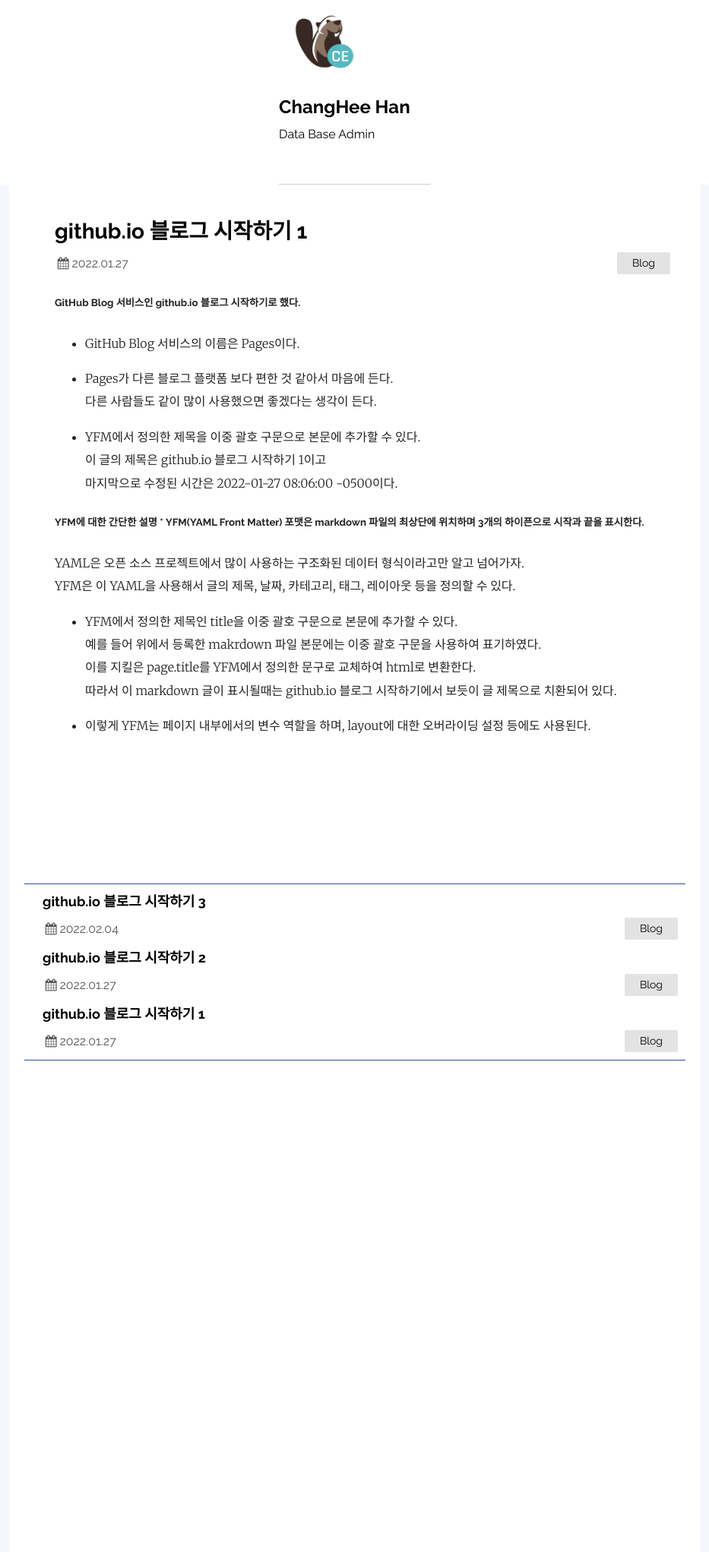
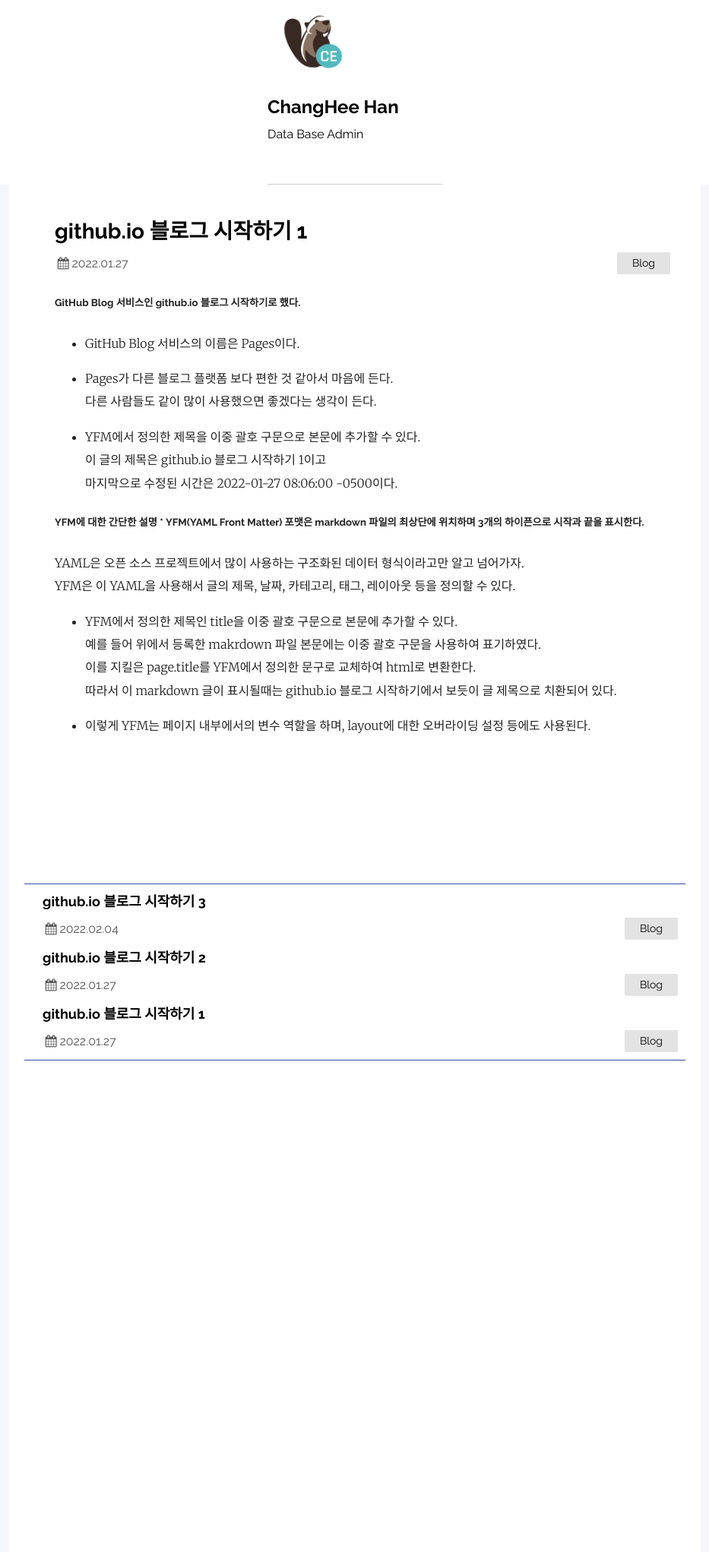
Before and after one commit to sfthch/sfthch, a Jekyll site: the page built from _posts/2022-01-27-01-blog-hch.md, in a window 1280 px wide. Shown: the whole page at 76% size, without its empty margins (173-1106 px from the left). Built offline with Jekyll 4.4.1, drawn with Linux system fonts in a browser that asks for light colours.

Commit message:
2202041722

```diff
--- a/_sass/plain.scss
+++ b/_sass/plain.scss
@@ -481,6 +481,6 @@ blockquote {
 .div-hr {
     padding-bottom: 40px;
     border-bottom: 1px solid #cecece;
-    width: 200px;
+    width: 230px;
     margin: 0px auto;
 }
```
